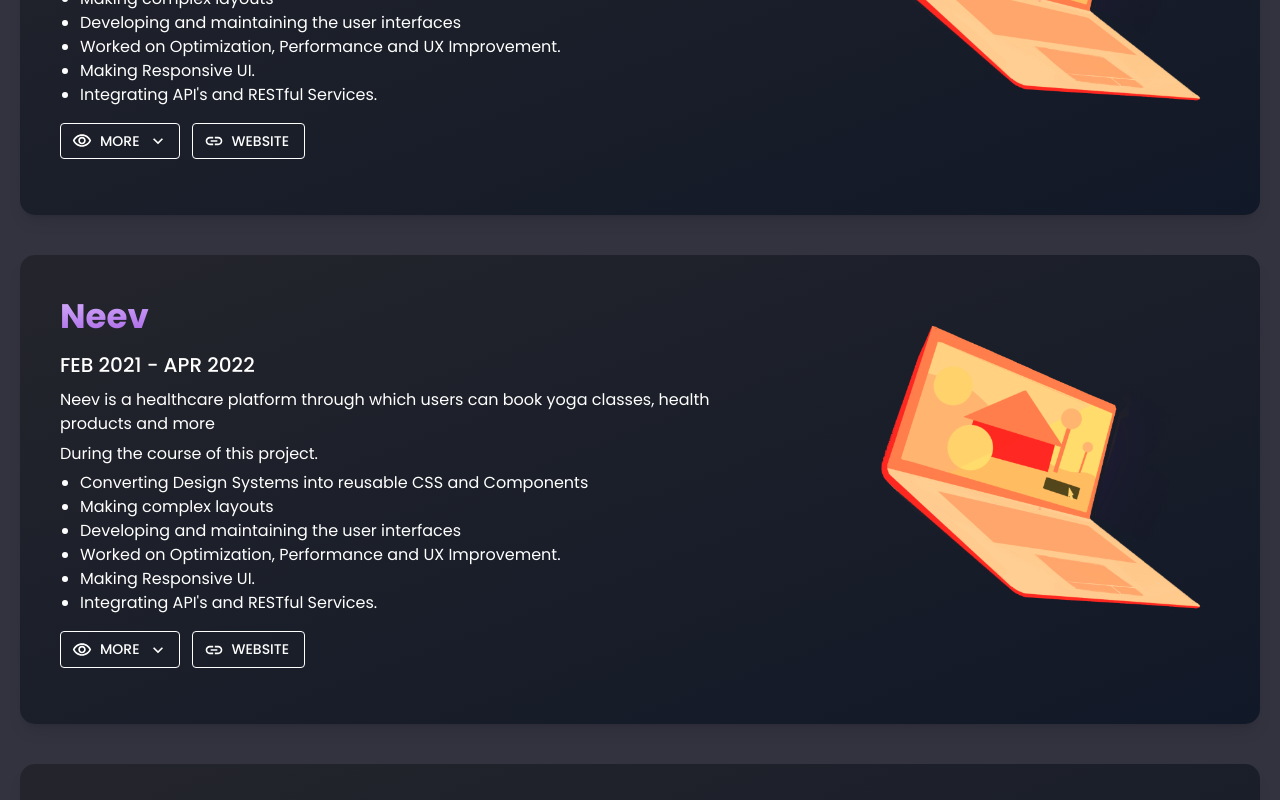
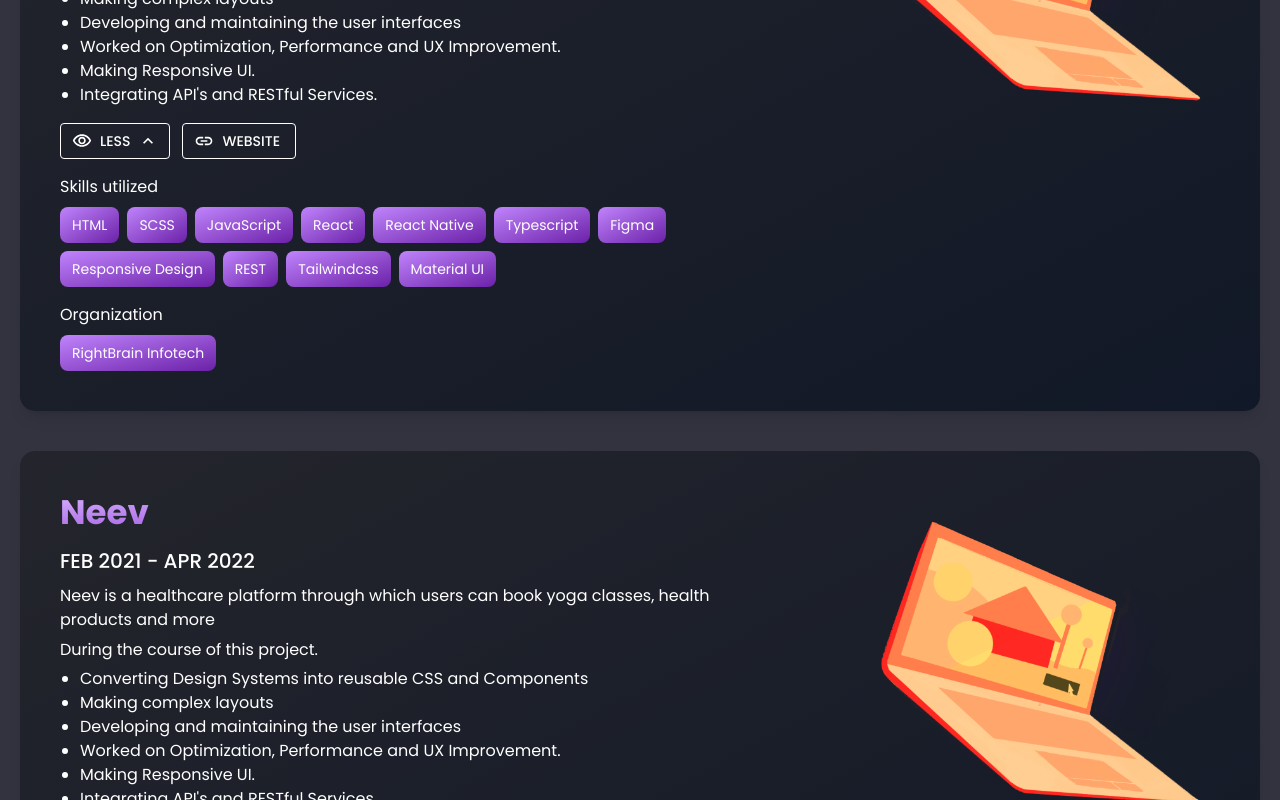
Before and after one commit to The-Lone-Druid/the-dark-portfolio, a Next.js app: page / in a window 1280 px wide. Shown: the part 1020-1820 px from the top of the page. Built offline with nearby package versions, Linux system fonts and the light colour scheme.

Commit message:
UI changes

```diff
--- a/src/components/Project.tsx
+++ b/src/components/Project.tsx
@@ -15,7 +15,7 @@
 };
 
 const Project = ({ data }: Props) => {
-  const [expand, setExpand] = React.useState(false);
+  const [expand, setExpand] = React.useState(true);
 
   const handleExpandMore = () => {
     setExpand(!expand);
```
